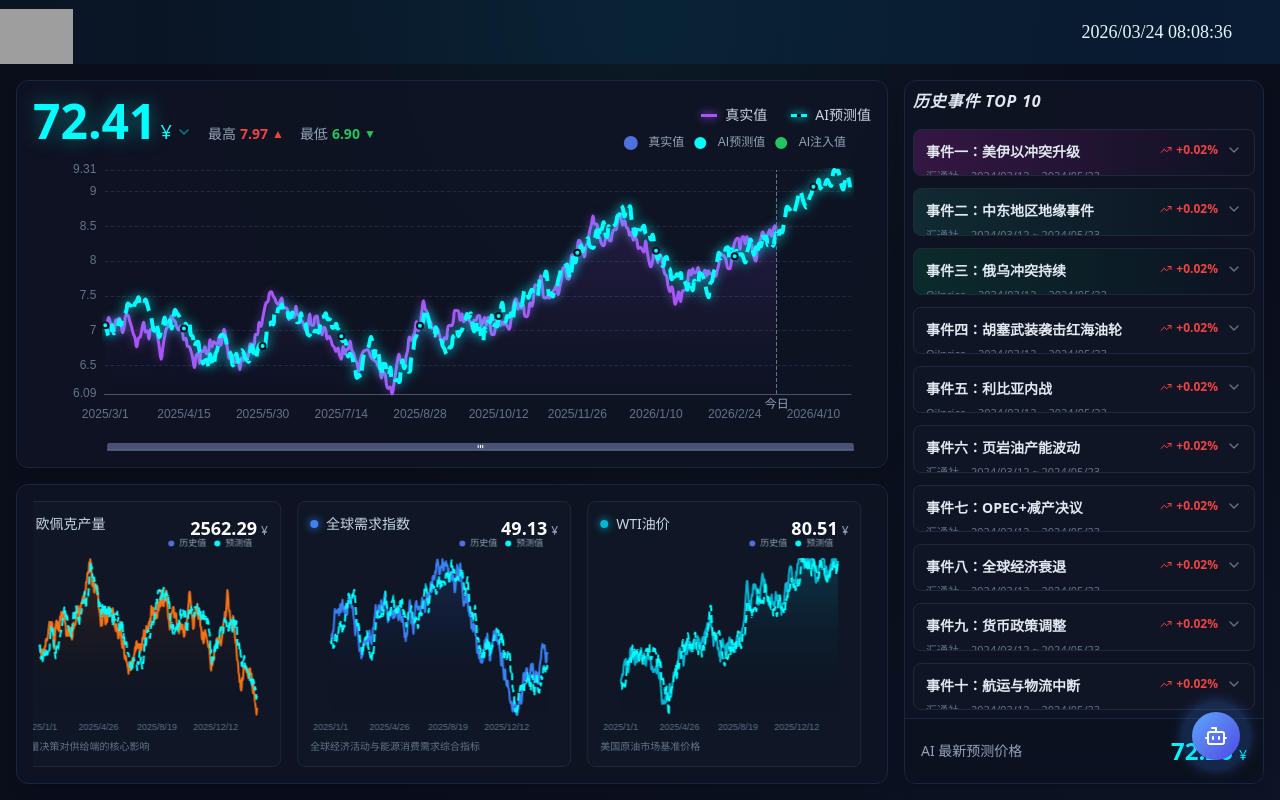
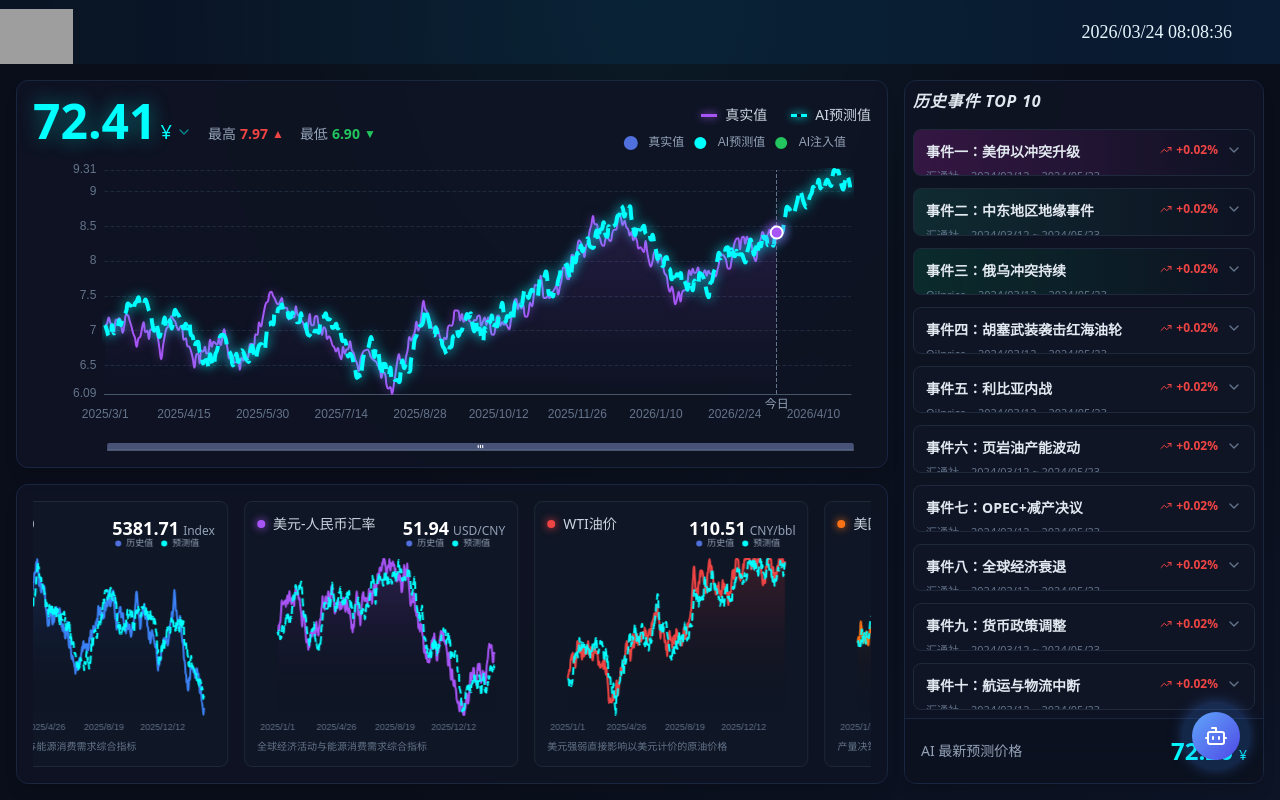
Before and after one commit to mmeng2/oil-prediction-screen, a React (Vite) app in the folder app/frontend/: page / in a window 1280 px wide. Built offline with nearby package versions, Linux system fonts and the light colour scheme; grey boxes are pictures that could not be loaded; the HTML template or start-up script is replaced by a standard one.

Commit message:
大图点线样式调整、小图加一个、调整文字

```diff
--- a/app/frontend/src/components/dashboard/BrentChart.tsx
+++ b/app/frontend/src/components/dashboard/BrentChart.tsx
@@ -192,7 +192,7 @@ export default function BrentChart({
           symbol: 'none',
           lineStyle: {
             color: COLOR_REAL,
-            width: 3,
+            width: 2,
             shadowColor: 'rgba(168, 85, 247, 0.5)',
             shadowBlur: 10
           },
@@ -206,6 +206,22 @@ export default function BrentChart({
               ]
             }
           },
+          markPoint: todayIdx !== -1 && realValues[todayIdx] !== null ? {
+            data: [
+              {
+                coord: [todayIdx, realValues[todayIdx]],
+                symbol: 'circle',
+                symbolSize: 12,
+                itemStyle: {
+                  color: COLOR_REAL,
+                  borderColor: '#fff',
+                  borderWidth: 2,
+                  shadowColor: COLOR_REAL,
+                  shadowBlur: 12
+                }
+              }
+            ]
+          } : undefined,
           markLine: {
             symbol: 'none',
             label: { show: true, position: 'start', color: '#94a3b8', formatter: '今日' },
@@ -221,8 +237,7 @@ export default function BrentChart({
           type: 'line',
           data: predictValues,
           smooth: true,
-          symbol: 'circle',
-          symbolSize: 6,
+          symbol: 'none',
           itemStyle: {
             color: COLOR_PREDICT,
             borderColor: '#0f1525',
--- a/app/frontend/src/components/dashboard/IndicatorChart.tsx
+++ b/app/frontend/src/components/dashboard/IndicatorChart.tsx
@@ -200,11 +200,12 @@ export default function IndicatorChart({ timeRange, onTimeRangeChange, injectedP
   const getDesc = (key: string) => {
     const descs: Record<string, string> = {
       usd_index: '美元强弱直接影响以美元计价的原油价格',
-      opec: '产量决策对供给端的核心影响',
-      demand: '全球经济活动与能源消费需求综合指标',
-      wti: '美国原油市场基准价格',
-      effr: '反映宏观流动性与经济预期',
-      nasdaq: '科技与风险资产情绪风向标'
+      sp500: '全球经济活动与能源消费需求综合指标',
+      usd_cny: '全球经济活动与能源消费需求综合指标',
+      wti: '美元强弱直接影响以美元计价的原油价格',
+      effr: '产量决策对供给端的核心影响',
+      nasdaq: '全球经济活动与能源消费需求综合指标',
+      cboe_etf: '全球经济活动与能源消费需求综合指标'
     };
     return descs[key] || '';
   };
--- a/app/frontend/src/components/dashboard/types.ts
+++ b/app/frontend/src/components/dashboard/types.ts
@@ -197,12 +197,13 @@ function generateIndicatorData(
 }
 
 export const INDICATORS: IndicatorInfo[] = [
-  { key: 'usd_index', name: '美元指数 (DXY)', unit: '¥', color: '#eab308', data: generateIndicatorData(101.3, 1.5, 90, 110, 102) },
-  { key: 'opec', name: '欧佩克产量', unit: '¥', color: '#f97316', data: generateIndicatorData(2722.6, 50, 2500, 3000, 101) },
-  { key: 'demand', name: '全球需求指数', unit: '¥', color: '#3b82f6', data: generateIndicatorData(53.2, 2, 40, 70, 103) },
-  { key: 'wti', name: 'WTI油价', unit: '¥', color: '#06b6d4', data: generateIndicatorData(68.5, 3.2, 50, 90, 104) },
-  { key: 'effr', name: '美国有效联邦基金利率', unit: '%', color: '#a855f7', data: generateIndicatorData(4.5, 0.1, 3.0, 6.0, 105) },
-  { key: 'nasdaq', name: '纳斯达克综合指数', unit: '点', color: '#22c55e', data: generateIndicatorData(16500, 300, 14000, 19000, 106) },
+  { key: 'usd_index', name: '美元指数 (DXY)', unit: 'Index', color: '#eab308', data: generateIndicatorData(101.3, 1.5, 90, 110, 102) },
+  { key: 'sp500', name: '标普500', unit: 'Index', color: '#3b82f6', data: generateIndicatorData(5621.89, 50, 5000, 6000, 101) },
+  { key: 'usd_cny', name: '美元-人民币汇率', unit: 'USD/CNY', color: '#a855f7', data: generateIndicatorData(53.2, 0.5, 50.0, 55.0, 103) },
+  { key: 'wti', name: 'WTI油价', unit: 'CNY/bbl', color: '#ef4444', data: generateIndicatorData(101.3, 3.2, 80, 120, 104) },
+  { key: 'effr', name: '美国:有效联邦基金利率', unit: '%', color: '#f97316', data: generateIndicatorData(2722.6, 50, 2500, 3000, 105) },
+  { key: 'nasdaq', name: '纳斯达克综合指数', unit: 'Index', color: '#06b6d4', data: generateIndicatorData(18256.34, 300, 14000, 19000, 106) },
+  { key: 'cboe_etf', name: 'CBOE原油ETF波动率指数', unit: 'Index', color: '#8b5cf6', data: generateIndicatorData(56.34, 2, 40, 80, 107) },
 ];
 
 export const BRENT_DATA = generateBrentData();
```
